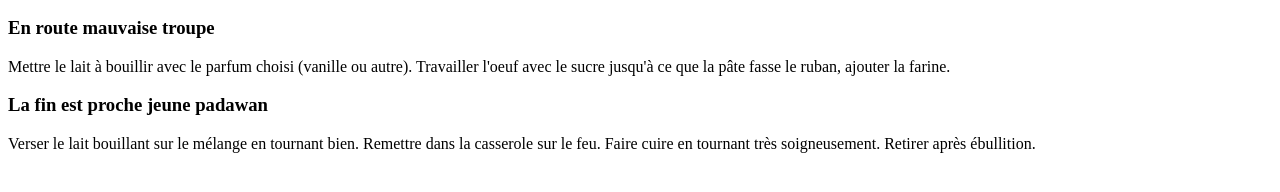
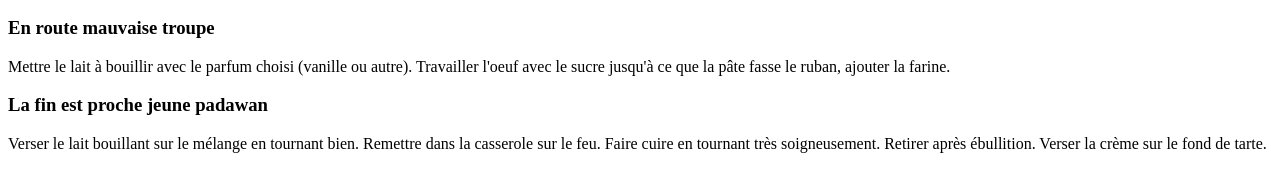
Before and after one commit to LHP7Guillaume/tpLaManu, a plain HTML site: page index.html in a window 1280 px wide. Shown: the part 110-302 px from the top of the page. Drawn offline with Linux system fonts and the light colour scheme.

Commit message:
code de la creme patissiere 2

```diff
--- a/index.html
+++ b/index.html
@@ -12,6 +12,7 @@
                             Travailler l'oeuf avec le sucre jusqu'à ce que la pâte fasse le ruban, ajouter la farine.</p>
                     <H3>La fin est proche jeune padawan</H3>
                         <p>Verser le lait bouillant sur le mélange en tournant bien.
-                            Remettre dans la casserole sur le feu. Faire cuire en tournant très soigneusement. Retirer après ébullition.</p>
+                            Remettre dans la casserole sur le feu. Faire cuire en tournant très soigneusement. Retirer après ébullition.
+                            Verser la crème sur le fond de tarte.</p>
     </body>
 </html>
```
